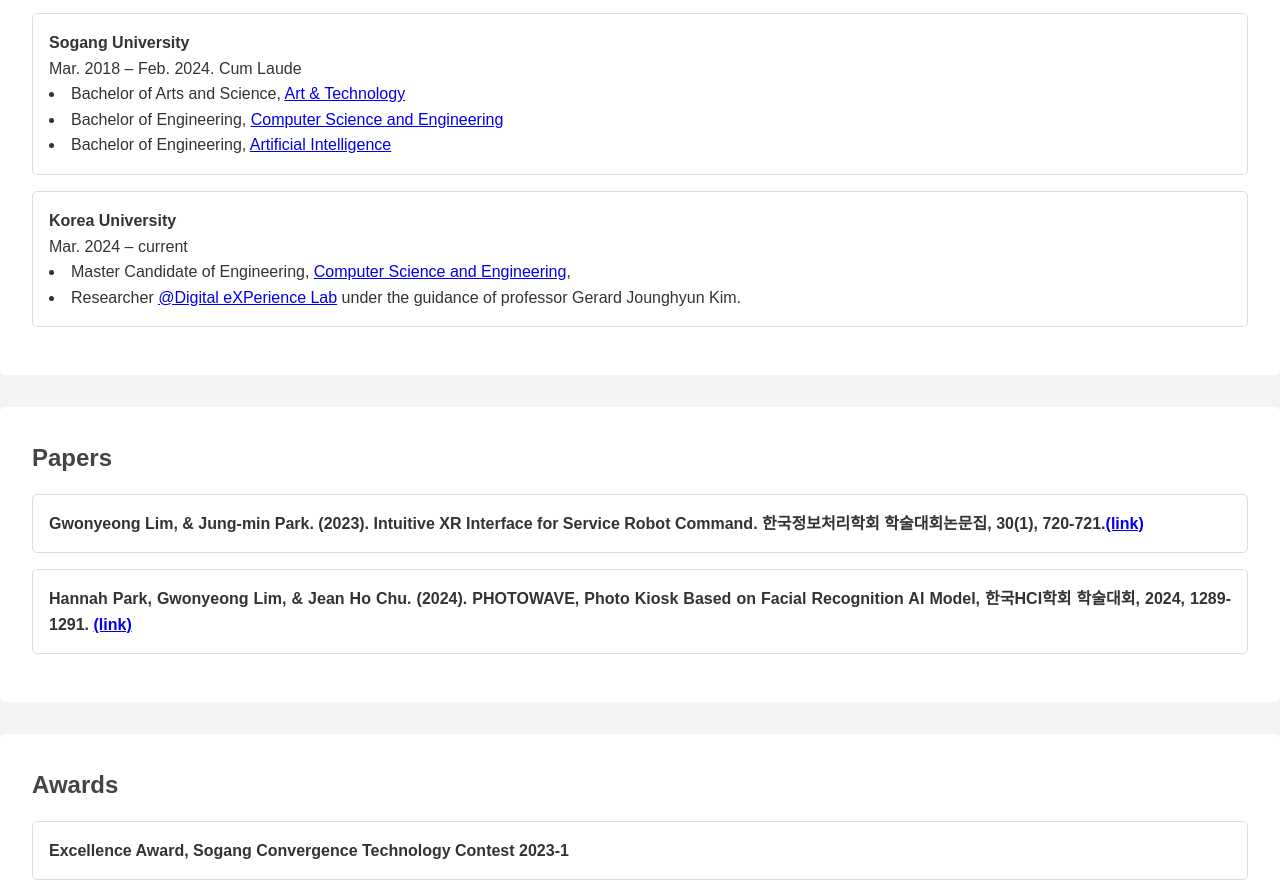
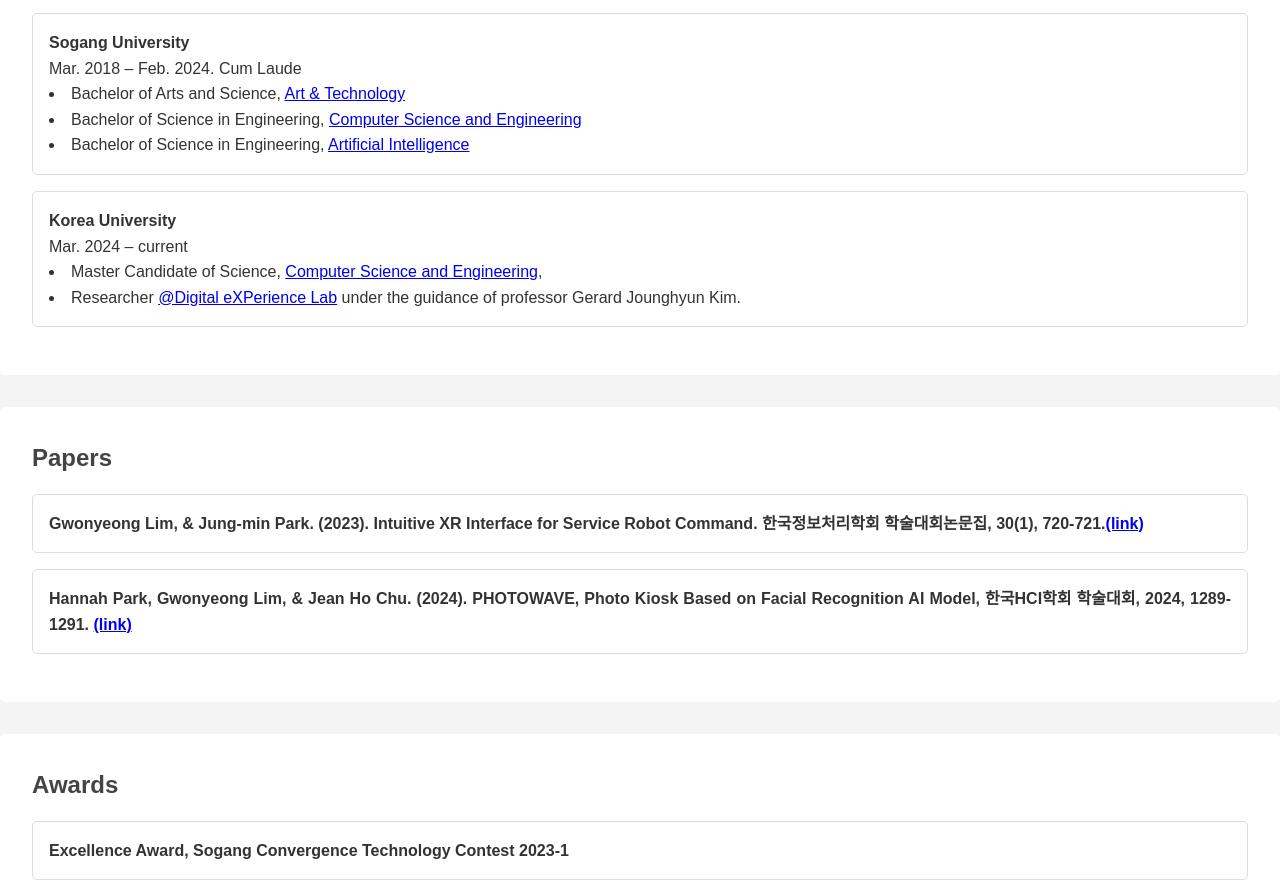
Before and after one commit to hiLimky/cv, a plain HTML site: page index.html in a window 1280 px wide. Shown: the part 1061-1955 px from the top of the page. Drawn offline with nearby package versions, Linux system fonts and the light colour scheme.

Commit message:
fix typo

```diff
--- a/index.html
+++ b/index.html
@@ -65,8 +65,8 @@
             <h4>Sogang University</h4>
             Mar. 2018 – Feb. 2024. Cum Laude
             <li>Bachelor of Arts and Science, <a href="http://creative.sogang.ac.kr" target="_blank">Art & Technology</a></li>
-            <li>Bachelor of Engineering, <a href="https://cs.sogang.ac.kr" target="_blank">Computer Science and Engineering</a></li>
-            <li>Bachelor of Engineering, <a href="https://ai.sogang.ac.kr" target="_blank">Artificial Intelligence</a></li>
+            <li>Bachelor of Science in Engineering, <a href="https://cs.sogang.ac.kr" target="_blank">Computer Science and Engineering</a></li>
+            <li>Bachelor of Science in Engineering, <a href="https://ai.sogang.ac.kr" target="_blank">Artificial Intelligence</a></li>
 
             </div>
             </article>
@@ -74,7 +74,7 @@
                 <div>
             <h4>Korea University</h4>
             Mar. 2024 – current
-            <li>Master Candidate of Engineering, <a href="https://cs.korea.ac.kr">Computer Science and Engineering</a>,
+            <li>Master Candidate of Science, <a href="https://cs.korea.ac.kr">Computer Science and Engineering</a>,
             <li>Researcher <a href="http://dxp.korea.ac.kr" target="_blank">@Digital eXPerience Lab</a> under the guidance of professor Gerard Jounghyun Kim.</li>
             </div>
             </article>
```
